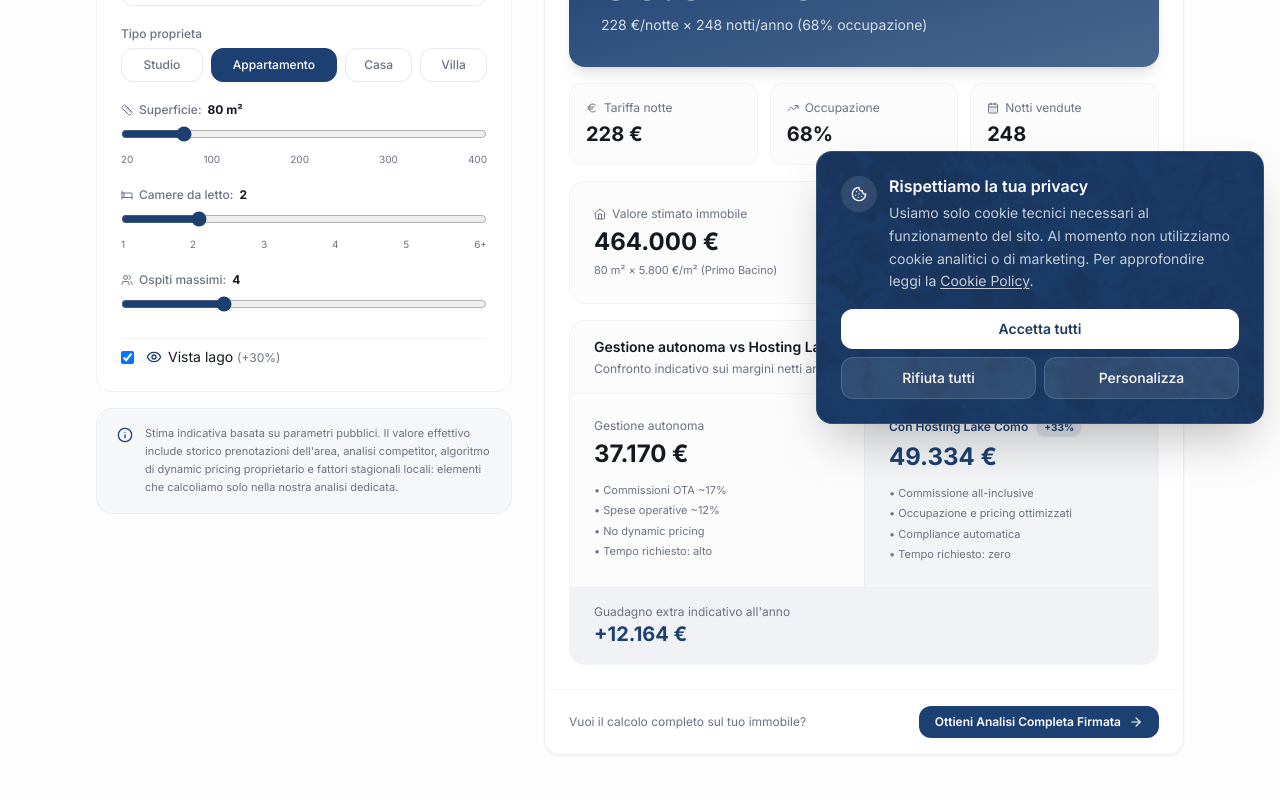
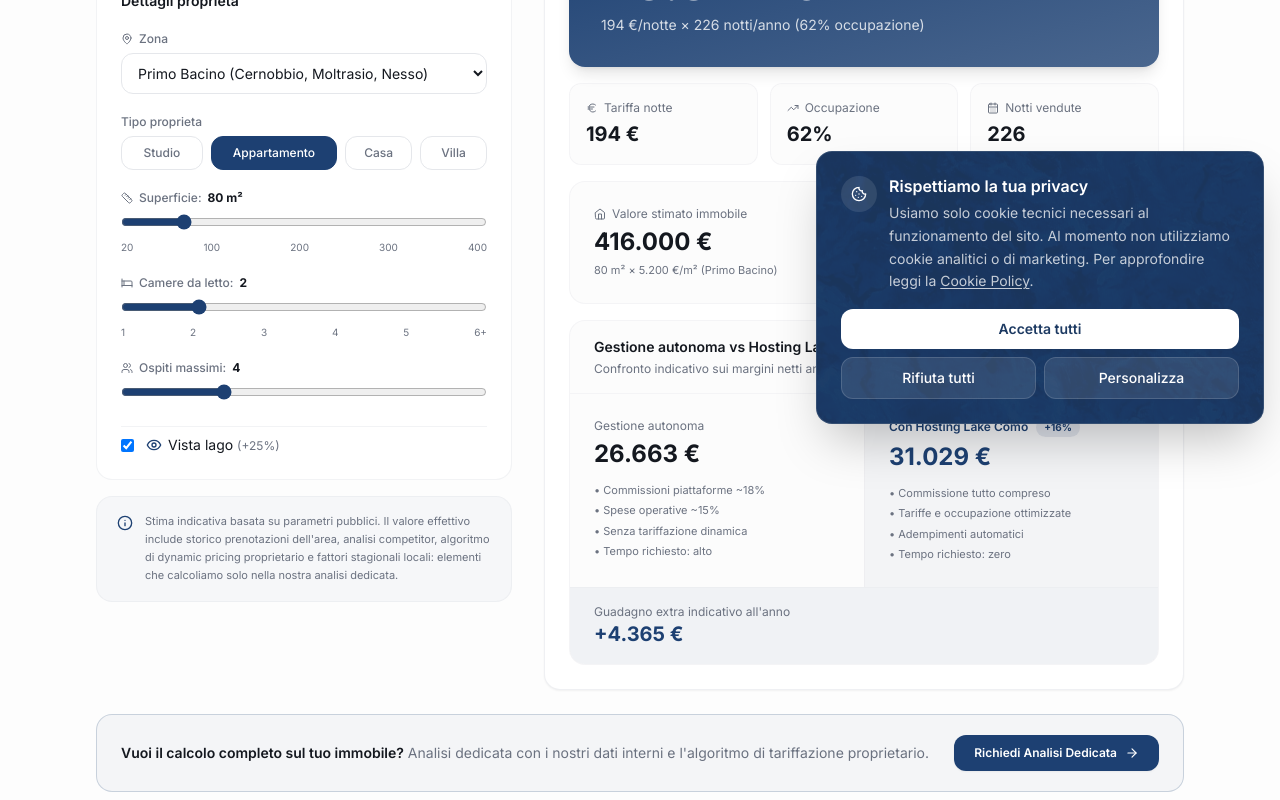
Before and after one commit to crapotca2/hostinglakecomo, a Next.js app: page /strumenti/rendita in a window 1280 px wide. Shown: the part 360-1160 px from the top of the page. Built offline with nearby package versions, Linux system fonts and the light colour scheme.

Commit message:
feat(strumenti): full-width CTA below cols, vcenter form, italianize labels, conservative recalibration of estimates

```diff
--- a/src/app/(public)/strumenti/rendita/page.tsx
+++ b/src/app/(public)/strumenti/rendita/page.tsx
@@ -8,6 +8,7 @@ import { z } from "zod";
 import { MapPin, Bed, Users, Eye, TrendingUp, CalendarDays, Euro, Ruler, Home } from "lucide-react";
 import { AirBibbyEstimateCard } from "@/components/strumenti/air-bibby-estimate-card";
 import { DisclaimerNote } from "@/components/strumenti/disclaimer-note";
+import { FullAnalysisCTA } from "@/components/strumenti/full-analysis-cta";
 
 const FormSchema = z.object({
   zone: z.enum(["centro-como", "primo-bacino", "secondo-bacino", "alto-lago"]),
@@ -22,20 +23,22 @@ type FormData = z.infer<typeof FormSchema>;
 type Zone = FormData["zone"];
 type PropertyType = FormData["propertyType"];
 
-// Base rates (EUR/night) derived from Hosting Lake Como portfolio averages per zone + type
+// Tariffe medie (EUR/notte) — calibrate per essere realistiche e prudenti.
+// Riferimenti: AirDNA Lake Como, scrape competitor portafoglio HLC.
 const BASE_RATES: Record<Zone, Record<PropertyType, number>> = {
-  "centro-como":    { studio: 95,  apartment: 140, house: 200, villa: 310 },
-  "primo-bacino":   { studio: 120, apartment: 175, house: 240, villa: 360 },
-  "secondo-bacino": { studio: 130, apartment: 195, house: 280, villa: 420 },
-  "alto-lago":      { studio: 80,  apartment: 125, house: 180, villa: 270 },
+  "centro-como":    { studio: 85,  apartment: 125, house: 175, villa: 270 },
+  "primo-bacino":   { studio: 105, apartment: 155, house: 215, villa: 320 },
+  "secondo-bacino": { studio: 115, apartment: 175, house: 250, villa: 380 },
+  "alto-lago":      { studio: 70,  apartment: 110, house: 160, villa: 240 },
 };
 
-// Indicative property value EUR/sqm by zone (residential market reference)
+// Prezzo indicativo al m² (mercato residenziale) — fonti: Borsino Immobiliare,
+// agenzie locali. Cifre prudenti, range medio.
 const PRICE_PER_SQM: Record<Zone, number> = {
-  "centro-como": 4200,
-  "primo-bacino": 5800,
-  "secondo-bacino": 7000,
-  "alto-lago": 2600,
+  "centro-como": 3800,
+  "primo-bacino": 5200,
+  "secondo-bacino": 6500,
+  "alto-lago": 2400,
 };
 
 const ZONE_LABELS: Record<Zone, string> = {
@@ -52,11 +55,12 @@ const TYPE_LABELS: Record<PropertyType, string> = {
   villa: "Villa",
 };
 
+// Tassi di occupazione annuali medi — mantenuti prudenti.
 const OCCUPANCY: Record<Zone, number> = {
-  "centro-como": 0.72,
-  "primo-bacino": 0.68,
-  "secondo-bacino": 0.70,
-  "alto-lago": 0.55,
+  "centro-como": 0.65,
+  "primo-bacino": 0.62,
+  "secondo-bacino": 0.63,
+  "alto-lago": 0.50,
 };
 
 function formatEuro(amount: number): string {
@@ -90,9 +94,10 @@ export default function RenditaPage() {
 
   const result = useMemo(() => {
     const baseRate = BASE_RATES[zone][propertyType];
-    const viewMultiplier = lakeView ? 1.3 : 1;
+    // Vista lago: +25% (prima +30%, ricalibrato verso il basso)
+    const viewMultiplier = lakeView ? 1.25 : 1;
     const extraBedrooms = Math.max(0, bedrooms - 2);
-    const nightlyRate = Math.round(baseRate * viewMultiplier + extraBedrooms * 40);
+    const nightlyRate = Math.round(baseRate * viewMultiplier + extraBedrooms * 35);
 
     const occupancy = OCCUPANCY[zone];
     const nightsSold = Math.round(365 * occupancy);
@@ -101,16 +106,23 @@ export default function RenditaPage() {
 
     const propertyValue = Math.round(surface * PRICE_PER_SQM[zone]);
 
-    const selfOtaCommission = grossAnnual * 0.17;
-    const selfExpenses = grossAnnual * 0.12;
+    // Scenario gestione autonoma: commissioni piattaforme medie 18%, costi
+    // operativi 15% (pulizia, utenze, manutenzione, ricambio biancheria,
+    // forniture), tassa di soggiorno €3 a persona/notte (max 4 notti).
+    const selfOtaCommission = grossAnnual * 0.18;
+    const selfExpenses = grossAnnual * 0.15;
     const selfTouristTax = nightsSold * Math.min(maxGuests, 4) * 3;
     const selfNet = grossAnnual - selfOtaCommission - selfExpenses - selfTouristTax;
 
-    const abGrossAnnual = Math.round(grossAnnual * 1.18 * 1.12);
+    // Scenario Hosting Lake Como: tariffazione dinamica +10% sul prezzo,
+    // occupazione +6 punti grazie a multi-canale e ottimizzazione listing,
+    // commissione gestione 12%, commissioni piattaforme 12% (mix piu' diretto),
+    // costi operativi 10% (economie di scala).
+    const abGrossAnnual = Math.round(grossAnnual * 1.10 * 1.06);
     const abOtaCommission = abGrossAnnual * 0.12;
-    const abAirbibbyFee = abGrossAnnual * 0.1;
-    const abExpenses = abGrossAnnual * 0.08;
-    const abTouristTax = selfTouristTax;
+    const abAirbibbyFee = abGrossAnnual * 0.12;
+    const abExpenses = abGrossAnnual * 0.10;
+    const abTouristTax = nightsSold * Math.min(maxGuests, 4) * 3;
     const abNet = abGrossAnnual - abOtaCommission - abAirbibbyFee - abExpenses - abTouristTax;
 
     const delta = abNet - selfNet;
@@ -148,7 +160,7 @@ export default function RenditaPage() {
           </p>
         </div>
 
-        <div className="grid lg:grid-cols-5 gap-8 items-start">
+        <div className="grid lg:grid-cols-5 gap-8 items-center">
           {/* Form */}
           <div className="lg:col-span-2 space-y-4">
             <div className="bg-white rounded-2xl p-6 border border-border/50 space-y-5">
@@ -243,7 +255,7 @@ export default function RenditaPage() {
                 />
                 <div className="flex items-center gap-1.5 text-sm">
                   <Eye className="h-4 w-4 text-primary" />
-                  <span>Vista lago <span className="text-xs text-muted-foreground">(+30%)</span></span>
+                  <span>Vista lago <span className="text-xs text-muted-foreground">(+25%)</span></span>
                 </div>
               </label>
             </div>
@@ -251,12 +263,12 @@ export default function RenditaPage() {
             <DisclaimerNote />
           </div>
 
-          {/* Results */}
+          {/* Risultati */}
           <div className="lg:col-span-3">
-            <AirBibbyEstimateCard slug="rendita">
+            <AirBibbyEstimateCard>
               <div className="space-y-4">
                 <div className="bg-gradient-to-br from-primary to-primary/80 rounded-2xl p-8 text-white shadow-lg">
-                  <div className="text-white/70 text-xs uppercase tracking-wider mb-2">Revenue Annuo Stimato</div>
+                  <div className="text-white/70 text-xs uppercase tracking-wider mb-2">Ricavi annui stimati</div>
                   <div className="text-5xl font-bold mb-2">{formatEuro(result.grossAnnual)}</div>
                   <div className="text-white/80 text-sm">
                     {formatEuro(result.nightlyRate)}/notte × {result.nightsSold} notti/anno ({result.occupancy}% occupazione)
@@ -296,12 +308,12 @@ export default function RenditaPage() {
                   </div>
                   <div className="text-right">
                     <div className="text-[10px] uppercase tracking-wider text-muted-foreground font-semibold">
-                      Yield lordo
+                      Rendimento lordo
                     </div>
                     <div className="text-2xl font-bold text-primary tabular-nums">
                       {result.grossYieldOnValue.toFixed(1)}%
                     </div>
-                    <div className="text-[10px] text-muted-foreground">Revenue / valore</div>
+                    <div className="text-[10px] text-muted-foreground">Ricavi / valore</div>
                   </div>
                 </div>
 
@@ -317,9 +329,9 @@ export default function RenditaPage() {
                       <div className="text-xs text-muted-foreground mb-1">Gestione autonoma</div>
                       <div className="text-2xl font-bold text-foreground mb-3">{formatEuro(result.selfNet)}</div>
                       <div className="text-[11px] text-muted-foreground space-y-1">
-                        <div>• Commissioni OTA ~17%</div>
-                        <div>• Spese operative ~12%</div>
-                        <div>• No dynamic pricing</div>
+                        <div>• Commissioni piattaforme ~18%</div>
+                        <div>• Spese operative ~15%</div>
+                        <div>• Senza tariffazione dinamica</div>
                         <div>• Tempo richiesto: alto</div>
                       </div>
                     </div>
@@ -332,9 +344,9 @@ export default function RenditaPage() {
                       </div>
                       <div className="text-2xl font-bold text-primary mb-3">{formatEuro(result.abNet)}</div>
                       <div className="text-[11px] text-muted-foreground space-y-1">
-                        <div>• Commissione all-inclusive</div>
-                        <div>• Occupazione e pricing ottimizzati</div>
-                        <div>• Compliance automatica</div>
+                        <div>• Commissione tutto compreso</div>
+                        <div>• Tariffe e occupazione ottimizzate</div>
+                        <div>• Adempimenti automatici</div>
                         <div>• Tempo richiesto: zero</div>
                       </div>
                     </div>
@@ -348,6 +360,10 @@ export default function RenditaPage() {
             </AirBibbyEstimateCard>
           </div>
         </div>
+
+        <div className="mt-6">
+          <FullAnalysisCTA slug="rendita" />
+        </div>
       </div>
     </div>
   );
--- a/src/components/strumenti/air-bibby-estimate-card.tsx
+++ b/src/components/strumenti/air-bibby-estimate-card.tsx
@@ -1,31 +1,11 @@
-import Link from "next/link";
-import { ArrowRight } from "lucide-react";
-
 interface AirBibbyEstimateCardProps {
   children: React.ReactNode;
-  slug: string;
 }
 
-export function AirBibbyEstimateCard({
-  children,
-  slug,
-}: AirBibbyEstimateCardProps) {
+export function AirBibbyEstimateCard({ children }: AirBibbyEstimateCardProps) {
   return (
     <div className="bg-white rounded-2xl border border-border/60 shadow-sm overflow-hidden">
       <div className="p-6">{children}</div>
-
-      <div className="px-6 py-4 bg-white border-t border-border/40 flex items-center justify-between gap-4 flex-wrap">
-        <div className="text-xs text-muted-foreground">
-          Vuoi il calcolo completo sul tuo immobile?
-        </div>
-        <Link
-          href={`/contact?interest=consulenza&from=${slug}`}
-          className="inline-flex items-center gap-2 px-4 py-2 rounded-xl bg-primary text-white text-xs font-semibold hover:bg-primary/90 transition-colors"
-        >
-          Ottieni Analisi Completa Firmata
-          <ArrowRight className="h-3.5 w-3.5" />
-        </Link>
-      </div>
     </div>
   );
 }
--- /dev/null
+++ b/src/components/strumenti/full-analysis-cta.tsx
@@ -0,0 +1,23 @@
+import Link from "next/link";
+import { ArrowRight } from "lucide-react";
+
+export function FullAnalysisCTA({ slug }: { slug: string }) {
+  return (
+    <div className="rounded-2xl border border-primary/20 bg-primary/[0.04] px-6 py-5 flex flex-wrap items-center justify-between gap-4">
+      <div className="text-sm text-foreground">
+        <span className="font-semibold">Vuoi il calcolo completo sul tuo immobile?</span>{" "}
+        <span className="text-muted-foreground">
+          Analisi dedicata con i nostri dati interni e l&apos;algoritmo di
+          tariffazione proprietario.
+        </span>
+      </div>
+      <Link
+        href={`/contact?interest=consulenza&from=${slug}`}
+        className="inline-flex items-center gap-2 px-5 py-2.5 rounded-xl bg-primary text-white text-xs font-semibold hover:bg-primary/90 transition-colors shadow-sm shrink-0"
+      >
+        Richiedi Analisi Dedicata
+        <ArrowRight className="h-3.5 w-3.5" />
+      </Link>
+    </div>
+  );
+}
```
Also changed, not shown: src/app/(public)/strumenti/investimento/page.tsx (+22 -17 lines), src/app/(public)/strumenti/profit-diretto/page.tsx (+21 -13 lines).
